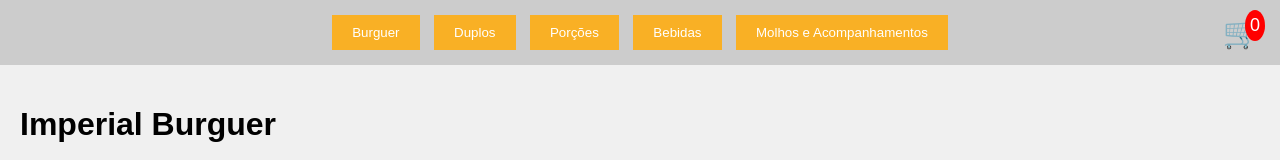
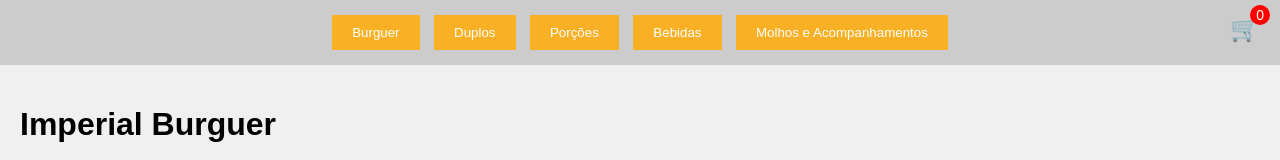
Before and after one commit to maelziinho/testeimperial, a plain HTML site: page index.html in a window 1280 px wide. Both pictures are taken after a click on the button "Visualizar Catálogo". Shown: the top 160 px of the page. Drawn offline with Linux system fonts and the light colour scheme.

Commit message:
Update style.css

```diff
--- a/style.css
+++ b/style.css
@@ -123,20 +123,19 @@ button:focus {
     top: 15px;
     right: 20px;
     cursor: pointer;
-    font-size: 30px;
+    font-size: 24px;
     color: red;
     z-index: 1001;
-    display: none; /* Ocultar ícone do carrinho por padrão */
 }
 
 .cart-icon span {
-    font-size: 18px;
+    font-size: 14px;
     position: absolute;
-    top: -5px;
-    right: -5px;
+    top: -10px;
+    right: -10px;
     background-color: red;
     color: white;
-    padding: 5px;
+    padding: 2px 6px;
     border-radius: 50%;
 }
 
```
